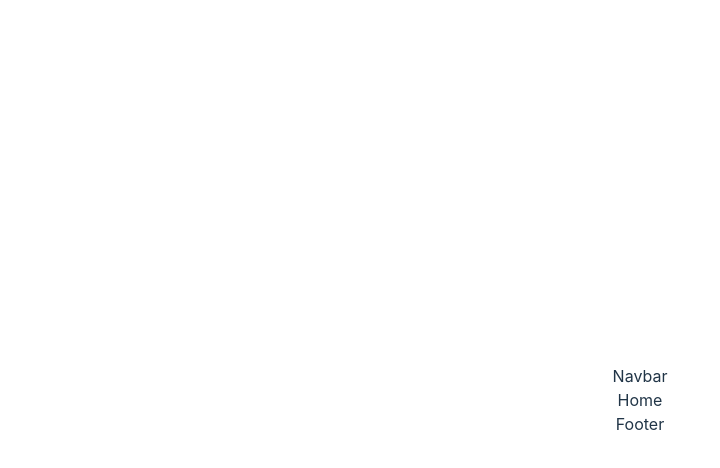
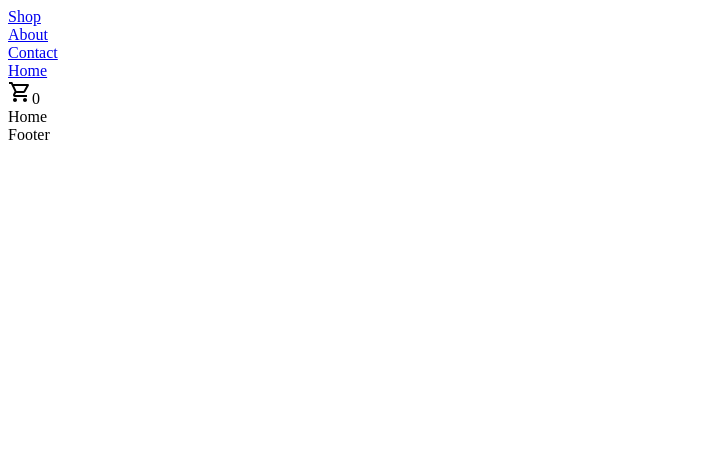
Before and after one commit to annazhutava/Webshop, a React app in the folder client/: page / in a window 1280 px wide. Shown: the top 468 px of the page, without its empty margins (0-720 px from the left). Built offline with nearby package versions, Linux system fonts and the light colour scheme; the HTML template or start-up script is replaced by a standard one.

Commit message:
added links to navbar & shopping cart icon

```diff
--- a/client/src/App.css
+++ b/client/src/App.css
@@ -1,6 +1,6 @@
-#root {
+/* #root {
   max-width: 1280px;
   margin: 0 auto;
   padding: 2rem;
   text-align: center;
-}
+} */
--- a/client/src/components/Navbar.jsx
+++ b/client/src/components/Navbar.jsx
@@ -1,5 +1,35 @@
+import { Link } from "react-router-dom";
+import ShoppingCartOutlinedIcon from "@mui/icons-material/ShoppingCartOutlined";
+
 const Navbar = () => {
-  return <div>Navbar</div>;
+  return (
+    <div className="navbar">
+      <div className="wrapper">
+        <div className="navbar-left">
+          <div className="item">
+            <Link to="/products">Shop</Link>
+          </div>
+          <div className="item">
+            <Link to="/">About</Link>
+          </div>
+          <div className="item">
+            <Link to="/">Contact</Link>
+          </div>
+        </div>
+        <div className="navbar-center">
+          <div className="item">
+            <Link to="/">Home</Link>
+          </div>
+        </div>
+        <div className="navbar-right">
+          <div className="cartIcon">
+            <ShoppingCartOutlinedIcon />
+            <span>0</span>
+          </div>
+        </div>
+      </div>
+    </div>
+  );
 };
 
 export default Navbar;
--- a/client/src/index.css
+++ b/client/src/index.css
@@ -1,4 +1,4 @@
-:root {
+/* :root {
   font-family: Inter, system-ui, Avenir, Helvetica, Arial, sans-serif;
   line-height: 1.5;
   font-weight: 400;
@@ -66,4 +66,4 @@ button:focus-visible {
   button {
     background-color: #f9f9f9;
   }
-}
+} */
```
Also changed, not shown: client/package.json (+6 -1 lines), 1 other file (tests, documents, lock files or other folders).
